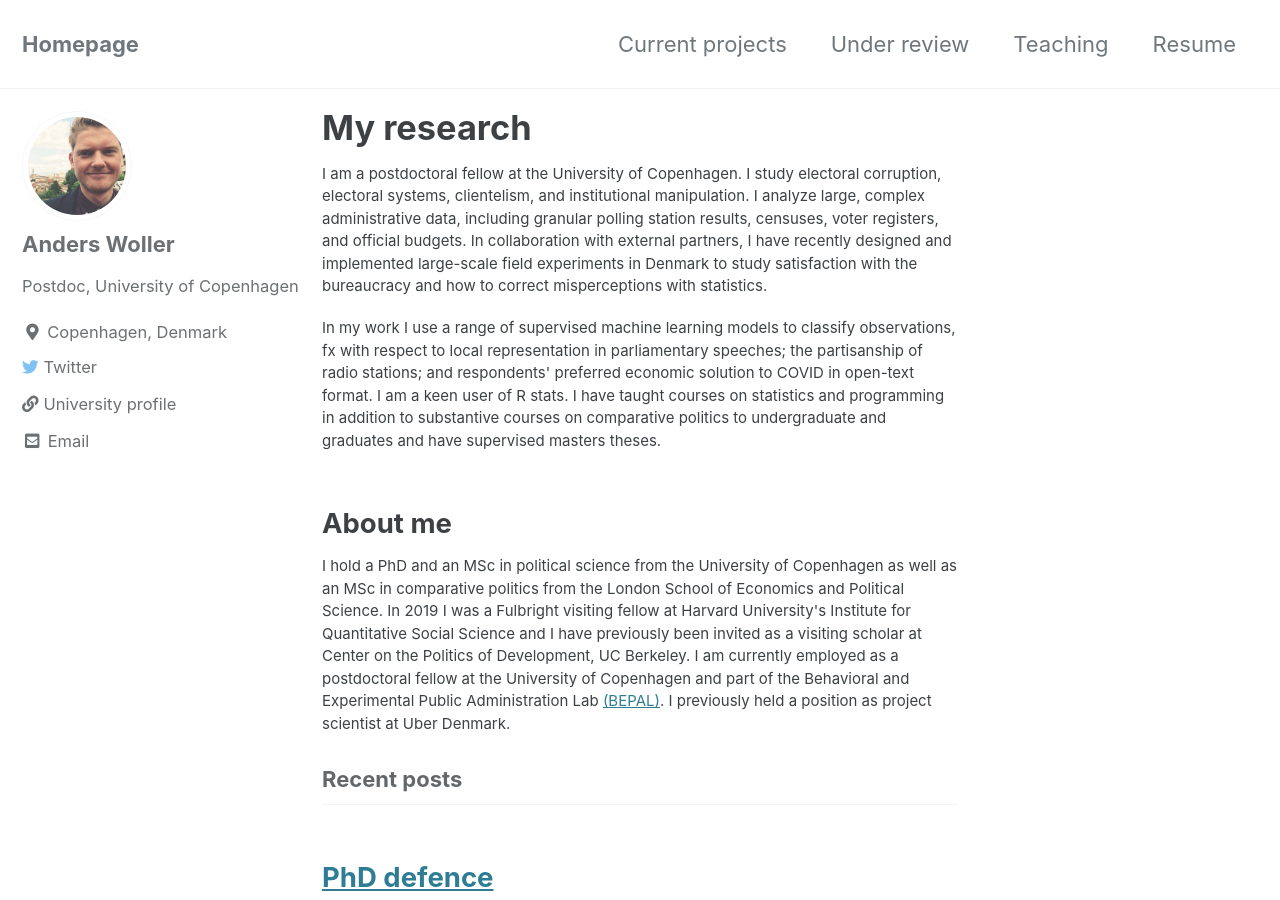
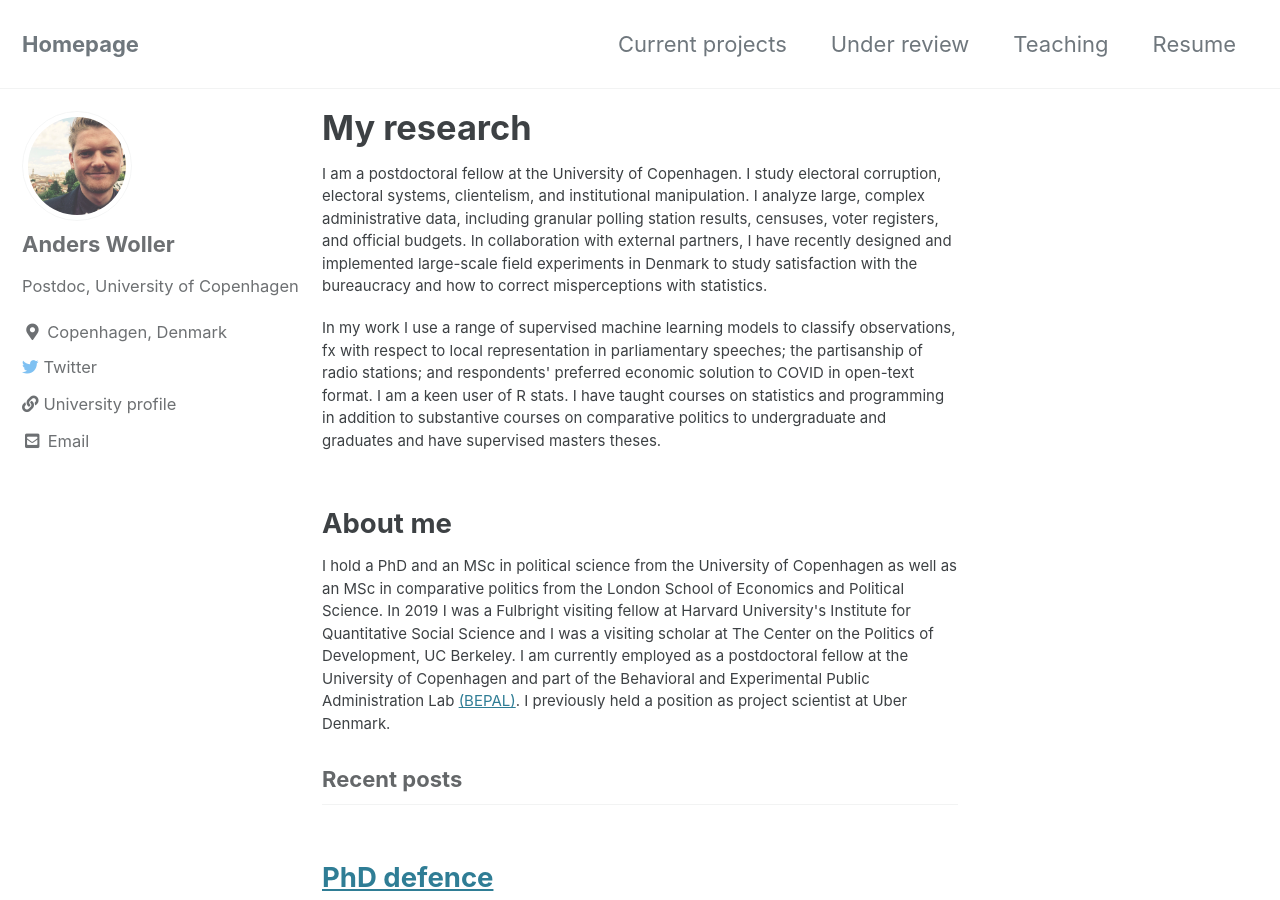
Before and after one commit to AndersWoller/AndersWoller.github.io, a Jekyll site: the page built from index.html, in a window 1280 px wide and 900 px high. Built offline with Jekyll 4.4.1, drawn with Linux system fonts in a browser that asks for light colours; cached includes are drawn as plain includes; the list of posts is cut into pages by our own code.

Commit message:
Update index.html

```diff
--- a/index.html
+++ b/index.html
@@ -20,8 +20,8 @@ to undergraduate and graduates and have supervised masters theses.
 
 <p style="font-size:15px"> I hold a PhD and an MSc in political science from the University of Copenhagen as
 well as an MSc in comparative politics from the London School of Economics and Political Science. In 2019 I
-was a Fulbright visiting fellow at Harvard University's Institute for Quantitative Social Science and I have
-previously been invited as a visiting scholar at Center on the Politics of Development, UC Berkeley. I am currently employed as a
+was a Fulbright visiting fellow at Harvard University's Institute for Quantitative Social Science and I was a visiting scholar
+at The Center on the Politics of Development, UC Berkeley. I am currently employed as a
 postdoctoral fellow at the University of Copenhagen and part of the Behavioral and Experimental
 Public Administration Lab <a href="https://politicalscience.ku.dk/research/bepal/">(BEPAL)</a>.
 I previously held a position as project scientist at Uber Denmark.</p>
```
